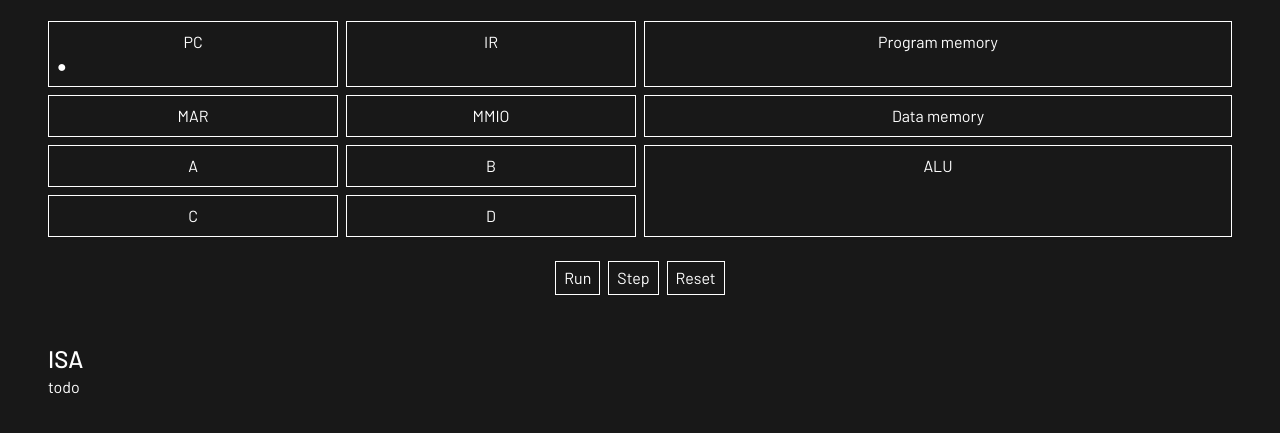
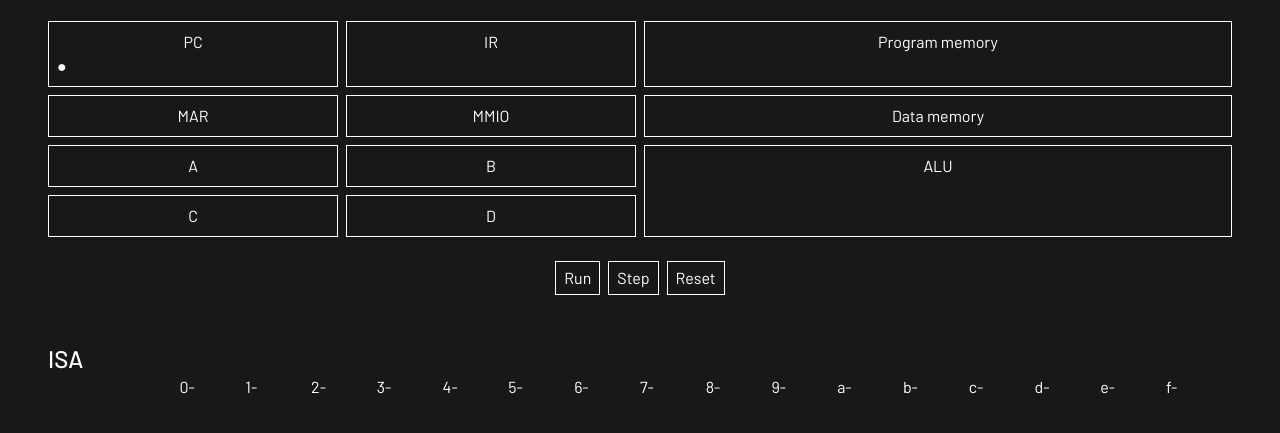
Before and after one commit to ForeverFlank/pfc, a website: page web/mini/index.html in a window 1280 px wide. Shown: the part 91-524 px from the top of the page. Drawn offline with Linux system fonts and the light colour scheme.

Commit message:
project structure update

```diff
--- a/mini/index.html
+++ b/web/mini/index.html
@@ -75,9 +75,33 @@
         <br>
 
         <h2 class="text-2xl font-medium">ISA</h2>
-        <p>
-            todo</p>
+        <table class="font-mono table-fixed w-full">
+            <th>
+                <td></td>
+                <td>0-</td>
+                <td>1-</td>
+                <td>2-</td>
+                <td>3-</td>
+                <td>4-</td>
+                <td>5-</td>
+                <td>6-</td>
+                <td>7-</td>
+                <td>8-</td>
+                <td>9-</td>
+                <td>a-</td>
+                <td>b-</td>
+                <td>c-</td>
+                <td>d-</td>
+                <td>e-</td>
+                <td>f-</td>
+            </th>
+        </table>
+
+
+
+
     </main>
 </body>
 <script src="emulator.js"></script>
+<script src="table-gen.js"></script>
 </html>
--- /dev/null
+++ b/web/mini/table-gen.js
@@ -0,0 +1,19 @@
+const reg = ["a", "b", "c", "d"];
+
+let opcodeTable = [];
+
+for (let x = 0; x < 8; x++)
+    opcodeTable.push("nop")
+
+for (let x = 0; x < 8; x++)
+    opcodeTable.push("hlt")
+
+for (let d = 0; d < 4; d++)
+    for (let s = 0; s < 4; s++)
+        opcodeTable.push("mov " + reg[d] + ", " + reg[s])
+
+for (let x = 0; x < 4; x++)
+    for (let s = 0; s < 4; s++)
+        opcodeTable.push("ldi " + reg[s] + ", imm")
+
+opcodeTable.push("jmp")
```
Also changed, not shown: arduino/at28c64-programmer/.theia/settings.json (added), web/index.html (renamed from index.html), web/mini/emulator.js (renamed from mini/emulator.js), web/package.json (renamed from package.json), web/src/input.css (renamed from src/input.css), web/src/output.css, 7 other files.
